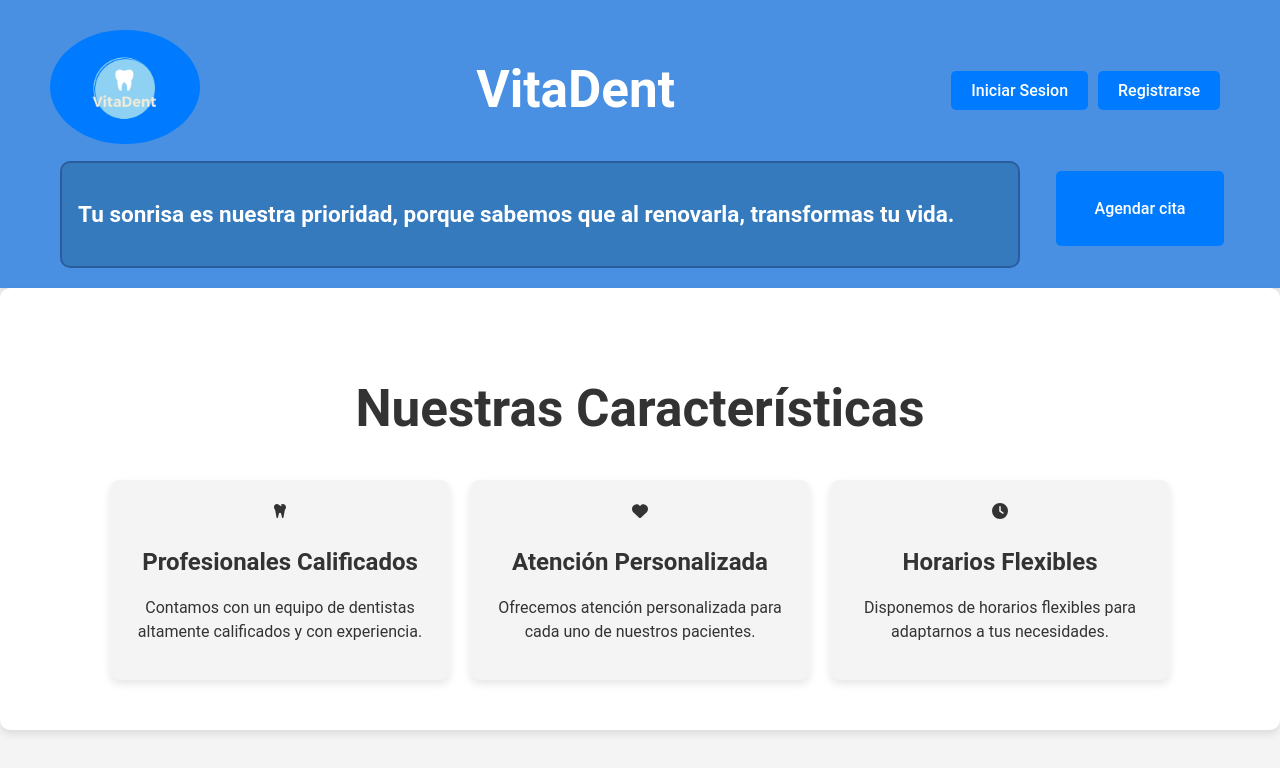
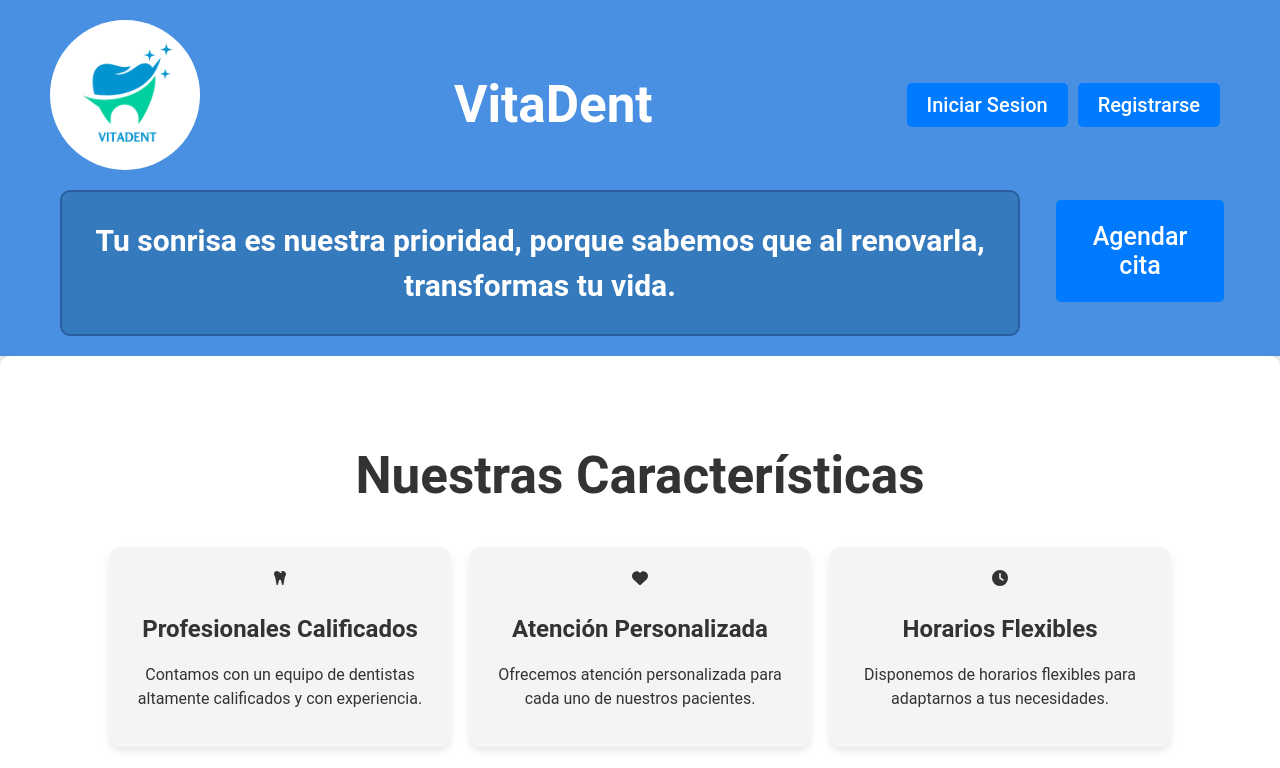
Before and after one commit to IMarcusDev/IMarcusDev.github.io, a Vue app: page / in a window 1280 px wide. Shown: the top 768 px of the page. Built offline with nearby package versions, Linux system fonts and the light colour scheme.

Commit message:
Produccion v3.3

```diff
--- a/src/views/ForgotPassword.vue
+++ b/src/views/ForgotPassword.vue
@@ -14,6 +14,7 @@
                 <input type="text" v-model="form.username" placeholder="Nombre de Usuario" @input="validateUsername" required>
                 <span v-if="errors.username">{{ errors.username }}</span>
                 <button type="submit">Verificar</button>
+                <button type="button" @click="handleCancel">Cancelar</button>
             </form>
             <form @submit.prevent="handleUpdatePassword" v-if="verified">
                 <h2>Nueva Contraseña</h2>
@@ -137,6 +138,9 @@ export default {
             } catch (error) {
                 alert('Error al actualizar la contraseña');
             }
+        },
+        handleCancel() {
+            this.$router.push('/login');
         }
     }
 };
@@ -204,4 +208,13 @@ body {
   margin-top: 10px;
   cursor: pointer;
 }
+
+#forgot-password button[type="button"] {
+  background-color: transparent;
+  color: black;
+}
+
+#forgot-password button[type="button"]:hover {
+  background-color: #f0f0f0;
+}
 </style>
--- a/src/views/Home.vue
+++ b/src/views/Home.vue
@@ -321,10 +321,25 @@ header {
     box-shadow: 0 4px 8px rgba(0, 0, 0, 0.1);
 }
 
+#btnQuickAgend{
+    font-size: 25px;
+}
+
+.logo{
+    max-width: 150px;
+    max-height: 150px;
+    margin-bottom: 20px;
+    margin-left: 30px;
+    overflow: hidden;
+    border-radius: 50%;
+}
+
 .logo img {
-    width: 150px;
+    position: relative;
+    width: 150%;
     border-radius: 50%;
-    margin-left: 30px;
+    right: 35px;
+    bottom: 35px;
 }
 
 .pageInfo {
@@ -349,6 +364,7 @@ header {
     border-radius: 5px;
     cursor: pointer;
     transition: background-color 0.3s;
+    font-size: 20px;
 }
 
 .login button:hover, .register button:hover {
@@ -375,6 +391,15 @@ nav {
     justify-content: space-between;
     border-radius: 10px;
     border: 2px solid #2a5d9e;
+    text-align: center;
+}
+
+nav h2{
+    font-size: 30px;
+    margin: 0;
+    padding: 0;
+    margin-top: 10px;
+    margin-bottom: 10px;
 }
 
 nav ul {
--- a/src/views/Login.vue
+++ b/src/views/Login.vue
@@ -9,9 +9,10 @@
                     <span v-if="errors.Names">{{ errors.Names }}</span>
                     <input type="text" ref="SurNames" placeholder="Apellidos" v-model="registerForm.SurNames" @input="validateSurNames">
                     <span v-if="errors.SurNames">{{ errors.SurNames }}</span>
-                    <input type="text" ref="cedula" placeholder="Cedula" v-model="registerForm.cedula" @input="validateCedula">
+                    <input type="text" ref="cedula" placeholder="Cédula" v-model="registerForm.cedula" @input="validateCedula">
                     <span v-if="errors.cedula">{{ errors.cedula }}</span>
-                    <input type="date" ref="age" v-model="registerForm.age" @input="validateAge">
+                    <label for="age" class="labelFechaNac">Fecha de Nacimiento:</label>
+                    <input type="date" ref="age" id="age" v-model="registerForm.age" @input="validateAge">
                     <span v-if="errors.age">{{ errors.age }}</span>
                     <input type="email" ref="email" placeholder="Correo Electrónico" v-model="registerForm.email" @input="validateEmail">
                     <span v-if="errors.email">{{ errors.email }}</span>
@@ -291,6 +292,17 @@ body{
     margin: 0;
 }
 
+#age{
+    text-align: right;
+}
+
+.labelFechaNac{
+    position: absolute;
+    top: 36.5%;
+    font-size: 13px;
+    right: 50%;
+}
+
 #backgroundLogin{
     width: 100%;
     height: 100%;
@@ -306,7 +318,7 @@ body{
     position: absolute;
     overflow: hidden;
     width: 768px;
-    height: 700px;
+    height: 730px;
     max-width: 100%;
     min-width: 480px;
 }
@@ -374,6 +386,11 @@ body{
     outline: none;
 }
 
+input::placeholder {
+    color: #333;
+    opacity: 1;
+}
+
 .form-container{
     position: absolute;
     top: 0;
@@ -393,6 +410,7 @@ body{
 }
 
 .sign-up{
+    top: 20px;
     left: 0;
     width: 50%;
     opacity: 0;
```
Also changed, not shown: src/assets/Logo.png.
